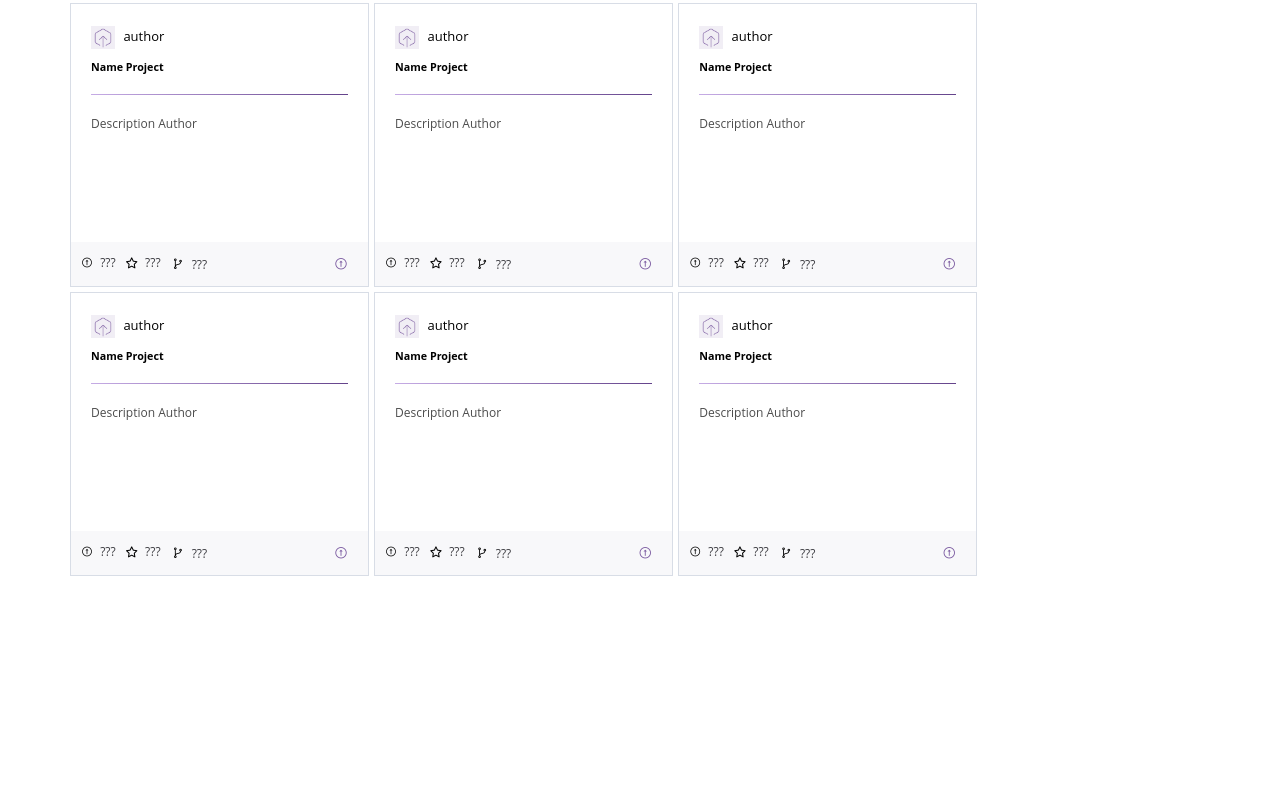
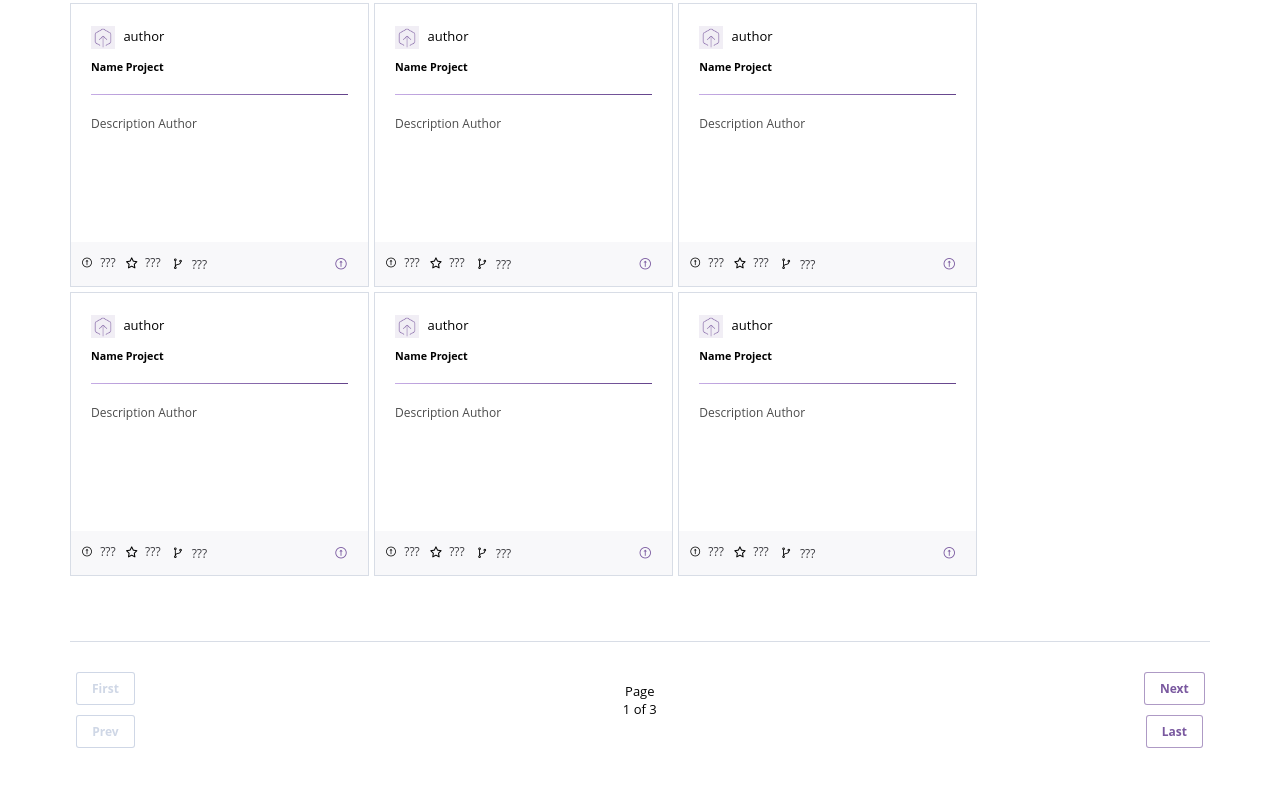
Before and after one commit to RONSVER/Heroku_Project, a plain HTML site: page index.html in a window 1280 px wide. Shown: the part 1136-1922 px from the top of the page. Before the commit the page ends 1787 px from the top, so only its background shows below. Drawn offline with nearby package versions, Linux system fonts and the light colour scheme.

Commit message:
make a selector cards in down main

```diff
--- a/index.html
+++ b/index.html
@@ -102,7 +102,7 @@
           </div>
         </div>
 
-        <div class="wrapper">
+        <div class="wrapper-card">
           <div class="down-cards-main">
             <div class="card-dowm">
               <div class="brand">
@@ -560,9 +560,33 @@
                 </ul>
               </div>
             </div>
+            <!-- {{{}}} -->
+            <div class="select-cards-box">
+              <span class="box-down-main-one">
+                <button class="first-buttons">First</button>
+                <button class="first-buttons">Prev</button>
+              </span>
+              <span class="span-text-down-main">Page 1 of 3</span>
+              <span class="box-down-main-two">
+                <button class="last-buttons">Next</button>
+                <button class="last-buttons">Last</button>
+              </span>
+            </div>
           </div>
         </div>
       </div>
+
+      <!-- <div class="select-cards-box">
+        <span class="box-down-main-one">
+          <button class="first-buttons">First</button>
+          <button class="first-buttons">Prev</button>
+        </span>
+        <span class="span-text-down-main">Page 1 of 3</span>
+        <span class="box-down-main-two">
+          <button class="last-buttons">Next</button>
+          <button class="last-buttons">Last</button>
+        </span>
+      </div> -->
     </main>
 
     <footer></footer>
--- a/styles/main.css
+++ b/styles/main.css
@@ -258,10 +258,17 @@
 
 /* -----CARDS----- */
 
+.wrapper-card {
+  display: flex;
+  justify-content: center;
+  align-items: center;
+}
+
 .down-cards-main {
   display: flex;
   flex-direction: row;
   flex-wrap: wrap;
+  max-width: 1300px;
 }
 
 .card-dowm {
@@ -367,4 +374,80 @@
   font-size: 14px;
 }
 
+/* ----down main---- */
+
+.select-cards-box {
+  position: relative;
+  border-top: solid 1px #d8dde6;
+  display: flex;
+  justify-content: space-between; /* Распределение между элементами */
+  align-items: center; /* Выравнивание по вертикали */
+  text-align: center;
+  margin-top: 60px;
+}
+
+.span-text-down-main {
+  margin-bottom: 60px;
+  font-size: 13px;
+  margin-top: 40px;
+}
+
+.first-buttons {
+  padding: 8px 16px;
+  font-size: 12px;
+  color: #cfd7e6;
+  background-color: #f9f9fb;
+  box-shadow: inset 0 0 0 1px #cfd7e6;
+  opacity: 1;
+  cursor: not-allowed;
+  border-radius: 3px;
+  display: inline-block;
+  margin: 5px 2px;
+  border: none;
+  font-weight: 700;
+  text-align: center;
+  text-decoration: none;
+  background: #fff;
+  position: relative;
+  gap: 10px;
+}
+.box-down-main-one {
+  display: flex;
+  flex-wrap: wrap;
+  justify-content: center;
+  align-items: center;
+  margin-right: 480px;
+}
+
+/* Стили для кнопок во втором блоке */
+.box-down-main-two {
+  display: flex;
+  flex-wrap: wrap;
+  justify-content: center;
+  align-items: center;
+  margin-left: 480px;
+}
+
+.last-buttons {
+  padding: 8px 16px;
+  font-size: 12px;
+  color: #79589f;
+  background: none;
+  box-shadow: inset 0 0 0 1px rgba(121, 88, 159, 0.6);
+  transition: background 0.1s linear;
+  border-radius: 3px;
+  display: inline-block;
+  margin: 5px 2px;
+  border: none;
+  font-weight: 700;
+  text-align: center;
+  text-decoration: none;
+  position: relative;
+  cursor: pointer;
+}
+
+.last-buttons:hover {
+  background-color: rgba(169, 169, 169, 0.212);
+}
+
 /* --------- foother setting --------- */
```
